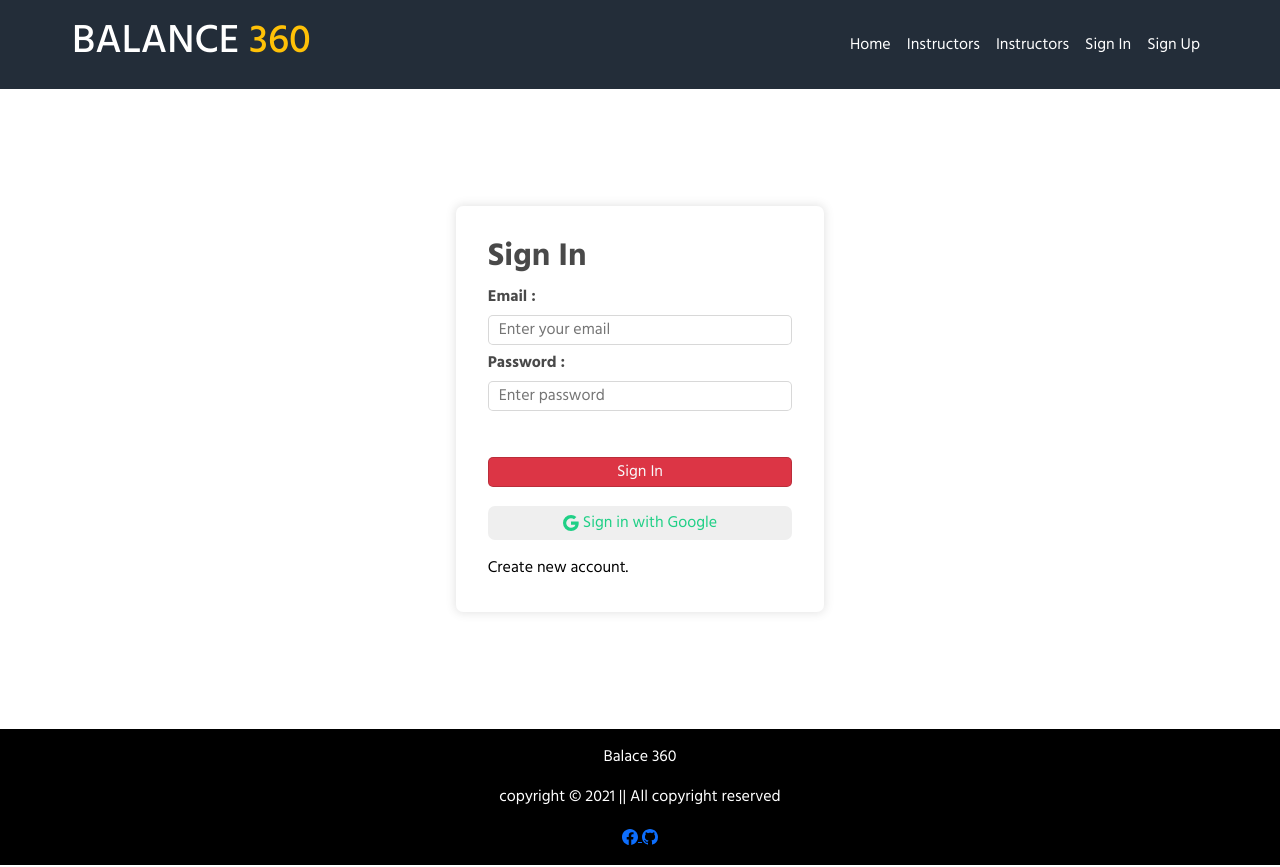
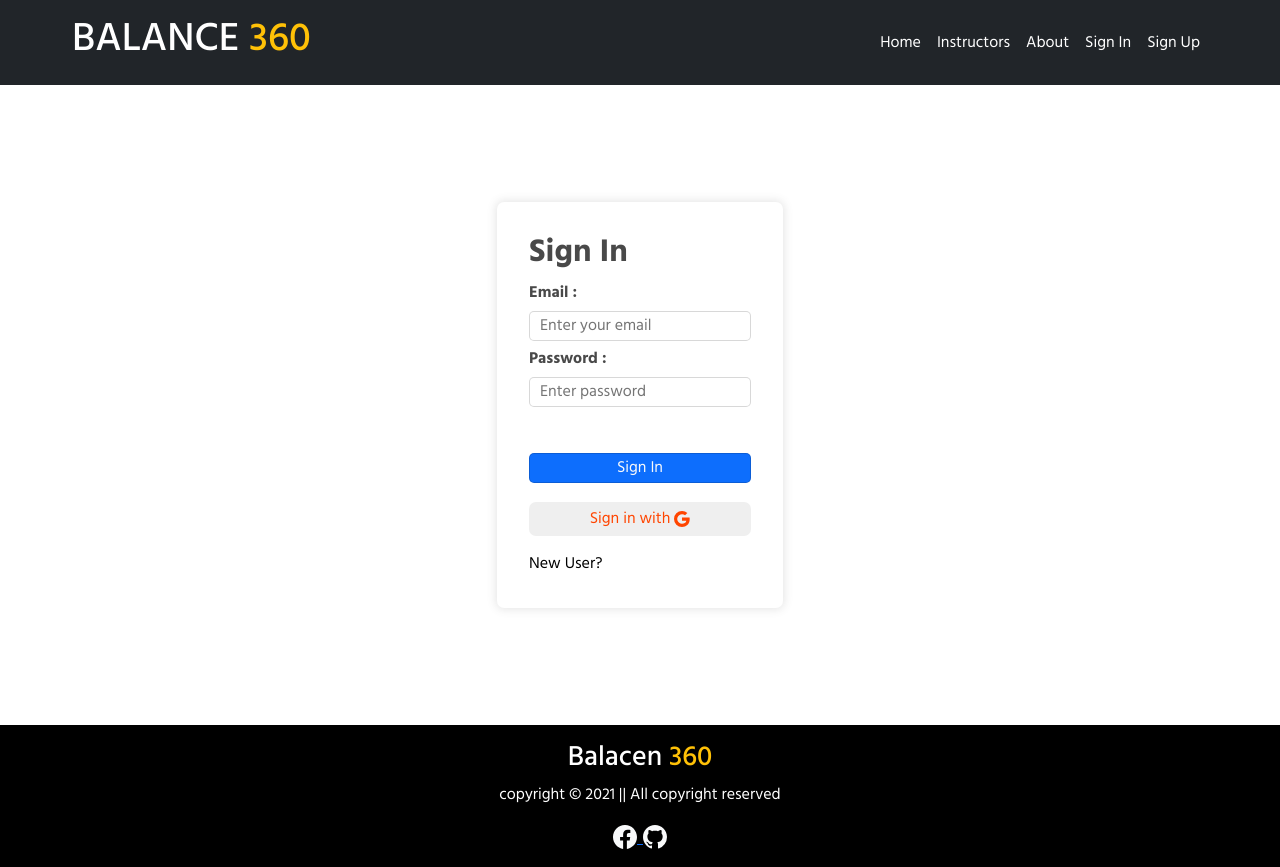
Before and after one commit to mdnh42/HeathCare, a React (Create React App) app: page /signin in a window 1280 px wide. Built offline with nearby package versions, Linux system fonts and the light colour scheme; no server answers.

Commit message:
Subscribe & banner

```diff
--- a/src/App.js
+++ b/src/App.js
@@ -9,6 +9,8 @@ import ServiceDetails from './components/ServiceDetails/ServiceDetails';
 import PrivateRoute from './components/RrivateRoute/PrivateRoute';
 import NotFound from './components/NotFound/NotFound';
 import Footer from './components/Footer/Footer';
+import Instructors from './components/Instructors/Instructors';
+import About from './components/About/About';
 
 function App() {
   return (
@@ -20,6 +22,12 @@ function App() {
           <Switch>
             <Route exact path='/'>
               <Home />
+            </Route>
+            <Route path='/instructors'>
+              <Instructors />
+            </Route>
+            <Route path='/about'>
+              <About />
             </Route>
             <Route path='/signin'>
               <SignIn />
--- a/src/components/Banner/Banner.js
+++ b/src/components/Banner/Banner.js
@@ -4,7 +4,7 @@ import React from 'react';
 const Banner = () => {
     return (
         <div className='Banner'>
-            <h1>Balance 360</h1>
+            <h1>Balance  <span className="text-warning"> 360 </span></h1>
             <h2>Make your Fitness.</h2>
 
         </div>
--- a/src/components/Footer/Footer.js
+++ b/src/components/Footer/Footer.js
@@ -1,15 +1,15 @@
 import './Footer.css'
 import React from 'react';
-import { BsFacebook, BsTwitter, BsGithub } from 'react-icons/bs'
+import { BsFacebook, BsGithub } from 'react-icons/bs'
 
 const Footer = () => {
     return (
         <div className='Footer'>
-            <p>Balace 360</p>
+            <h3>Balacen <span className="text-warning">360</span></h3>
             <p>copyright © 2021 || All copyright reserved</p>
             <div className='secial-links'>
-                <a href="http://facebook.com/mdnh1997" target="_blank"> <BsFacebook />    </a>
-                <a href="http://github.com/mdnh42" target="_blank"> <BsGithub /> </a>
+                <a href="http://facebook.com/mdnh1997" target="_blank"> <span className="text-light h4"> <BsFacebook /> </span>   </a>
+                <a href="http://github.com/mdnh42" target="_blank"> <span className="text-light h4"> <BsGithub /> </span></a>
 
 
             </div>
--- a/src/components/Header/Header.js
+++ b/src/components/Header/Header.js
@@ -8,7 +8,7 @@ const Header = () => {
     const { user, logOut } = useAuth();
 
     return (
-        <nav className="navbar navbar-expand-lg navbar-light bg-light Header">
+        <nav className="navbar navbar-expand-lg navbar-dark bg-dark Header">
             <div className="container-fluid">
                 <span className='logo'>
                     <Link className="navbar-brand" to='/'><h1>BALANCE <span className="text-warning">360</span></h1> </Link>
@@ -22,10 +22,10 @@ const Header = () => {
                             <NavLink className="nav-link" aria-current="page" to='/'>Home</NavLink>
                         </li>
                         <li className="nav-item">
-                            <NavLink className="nav-link" aria-current="page" to='/rd'>Instructors</NavLink>
+                            <NavLink className="nav-link" aria-current="page" to='/instructors'>Instructors</NavLink>
                         </li>
                         <li className="nav-item">
-                            <NavLink className="nav-link" aria-current="page" to='/rd'>Instructors</NavLink>
+                            <NavLink className="nav-link" aria-current="page" to='/about'>About</NavLink>
                         </li>
 
                         {
--- a/src/components/Instructors/Instructors.js
+++ b/src/components/Instructors/Instructors.js
@@ -11,9 +11,7 @@ const Instructors = () => {
             .then(res => res.json())
             .then(data => setInstructors(data))
 
-    }, [])
-    return (
-        <div>
+    }, []);
             return (
             <div className="container" style={{ marginTop: "100px" }}>
                 <h1 className="text-center my-5 text-warning" > Our Instructors </h1>
@@ -34,17 +32,6 @@ const Instructors = () => {
                 </Row>
             </div>
     );
-        </div>
-    );
 };
 
 export default Instructors;
-
-
-
-
-
-// import React, { useEffect, useState } from 'react';
-// import 'bootstrap/dist/css/bootstrap.min.css';
-// import { Card, Col, Container, Row } from 'react-bootstrap';
-// import Button from '@restart/ui/esm/Button';
--- a/src/components/Services/Services.css
+++ b/src/components/Services/Services.css
@@ -1,6 +1,7 @@
 .Services{
     text-align: center;
     margin: 3em 0;
+    color: rgb(46, 46, 46);
 
 }
 .Services h2{
--- a/src/components/SignIn/SignIn.css
+++ b/src/components/SignIn/SignIn.css
@@ -29,7 +29,7 @@
     margin: 3px auto;
 }
 .signin button{
-    color: rgba(20, 206, 128, 0.952);
+    color: orangered;
     border: none;
     width: 100%;
     border-radius: 7px;
@@ -44,5 +44,5 @@
     margin: 3em 0;
 }
 .signin a:hover{
-    color: #ed553b;
+    color: orangered;
 }
--- a/src/components/SignIn/SignIn.js
+++ b/src/components/SignIn/SignIn.js
@@ -48,10 +48,10 @@ const SignIn = () => {
                     <br />
                     <p>{error}</p>
                     <br />
-                    <input type="submit" value="Sign In" className='mt-3 btn btn-danger px-4 text-light' />
+                    <input type="submit" value="Sign In" className='mt-3 btn btn-primary px-4 text-light' />
                 </form>
-                <button onClick={() => handleGoogleLogin()}><BsGoogle /> Sign in with Google </button>
-                <Link to='/signup'>Create new account.</Link>
+                <button onClick={() => handleGoogleLogin()}> Sign in with <BsGoogle /> </button>
+                <Link to='/signup'>New User?</Link>
             </div>
         </div>
     );
--- a/src/components/SignUp/SignUp.js
+++ b/src/components/SignUp/SignUp.js
@@ -53,10 +53,10 @@ const SignUp = () => {
                         <br />
                         <p>{error}</p>
                         <br />
-                        <input type="submit" value="Sign Up" className='mt-3 btn btn-danger px-4 text-light' />
+                        <input type="submit" value="Sign Up" className='mt-3 btn btn-primary px-4 text-light' />
                     </form>
-                    <button onClick={() => handleGoogleLogin()}><BsGoogle /> Sign Up with Google </button>
-                    <Link to='/signin'>Already have an account .</Link>
+                    <button onClick={() => handleGoogleLogin()}> Sign Up with <BsGoogle /> </button>
+                    <Link to='/signin'>Already have an account.</Link>
 
                 </div>
             </div>
--- a/src/components/Subscribe/Subscrive.js
+++ b/src/components/Subscribe/Subscrive.js
@@ -5,14 +5,14 @@ const Subscrive = () => {
     return (
         <div className='Subscribe'>
             <div>
-                <h2>Subscrive to our mail service</h2>
-                <p>Subscribe to our mail section to get differents offer, and tips and Tricks. <br /> Stay connected with us</p>
+                <h2 className="text-dark">Newsletter to our mail service</h2>
+                <p>Newsletter to our mail section to get differents offer, and tips and Tricks. <br /> Stay connected with us</p>
             </div>
-            <form>
-                <p>Email: </p>
+            <form className="mt-3">
+
                 <input type="email" placeholder='Enter your email' id="" />
                 <br />
-                <button className='bl-btn-warning'>  Subscribe  </button>
+                <button className='btn bg-warning text-light'>  Newsletter  </button>
             </form>
         </div>
     );
```
Lines whose indentation alone changed are shown as unchanged.
